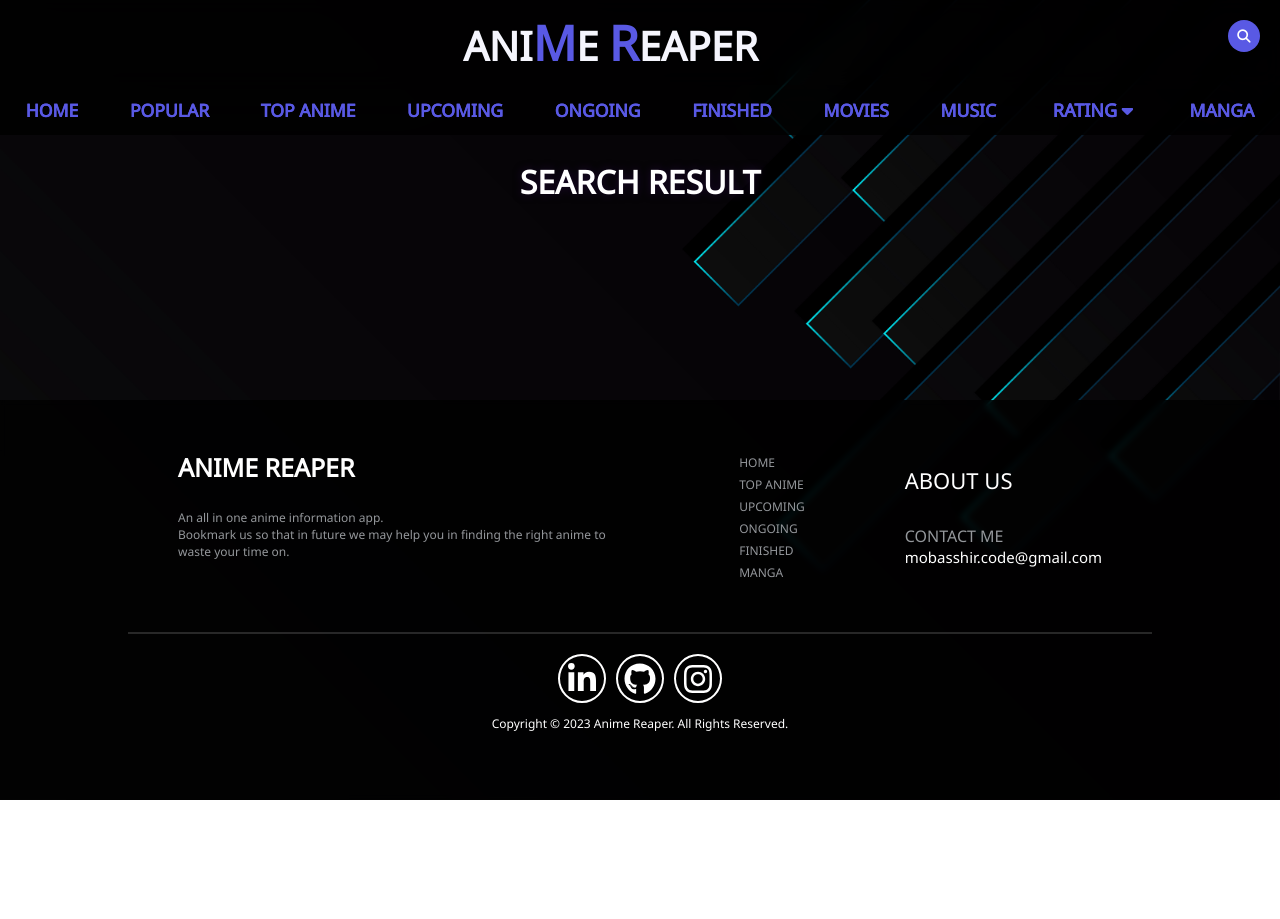
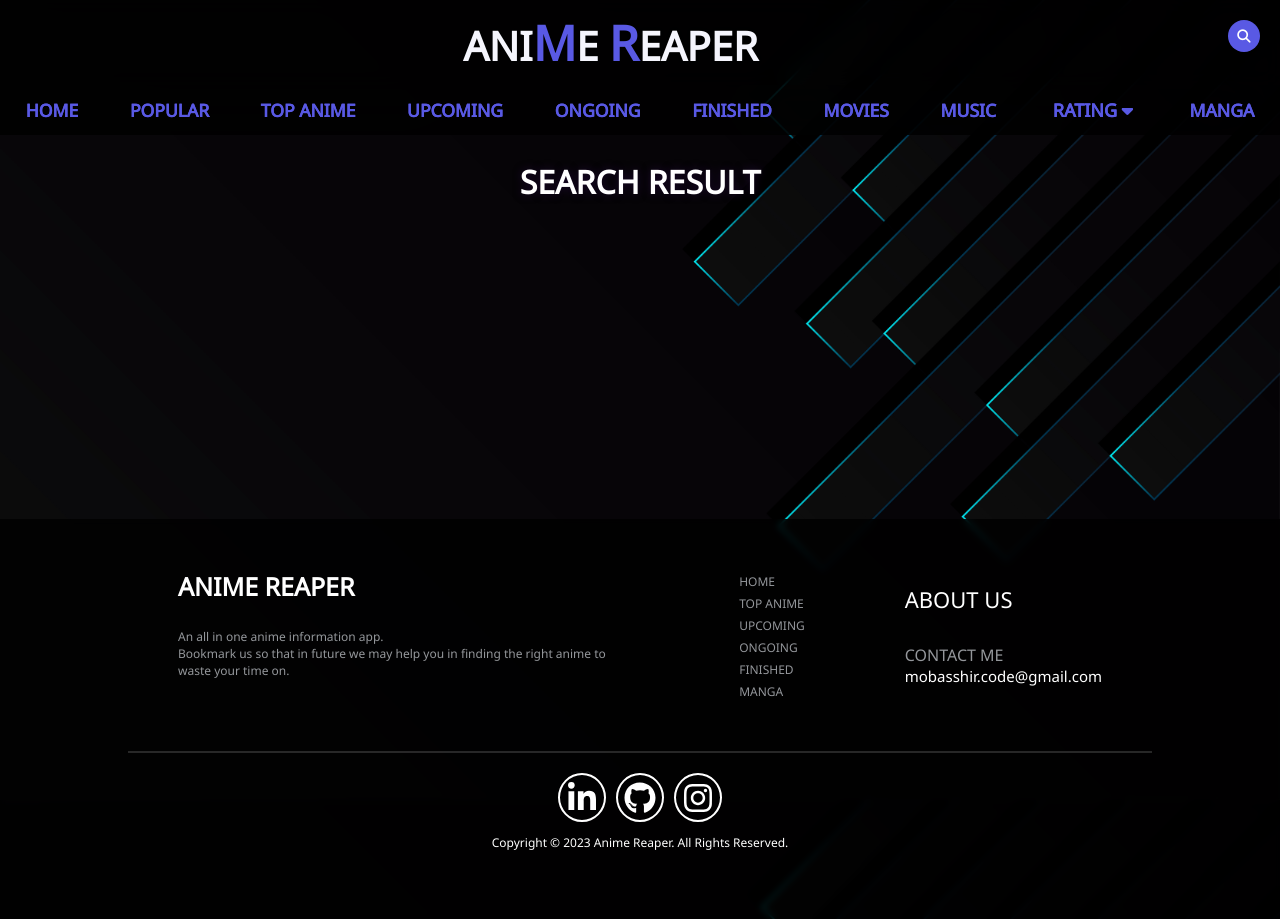
Before and after one commit to mobasshirCode/anime-reaper, a React (Create React App) app: page /search in a window 1280 px wide. Before the commit the page ends 800 px from the top, so only its background shows below. Built offline with nearby package versions, Linux system fonts and the light colour scheme.

Commit message:
Added scroll reveal

```diff
--- a/package.json
+++ b/package.json
@@ -16,6 +16,7 @@
     "react-scripts": "5.0.1",
     "react-slick": "^0.29.0",
     "sass": "^1.68.0",
+    "scrollreveal": "^4.0.9",
     "styled-components": "^6.0.8",
     "swiper": "^10.3.1",
     "web-vitals": "^2.1.4"
--- a/public/index.html
+++ b/public/index.html
@@ -17,11 +17,13 @@
     <link rel="stylesheet" href="https://cdnjs.cloudflare.com/ajax/libs/font-awesome/4.7.0/css/font-awesome.min.css">
     <link rel="stylesheet" type="text/css" charset="UTF-8" href="https://cdnjs.cloudflare.com/ajax/libs/slick-carousel/1.6.0/slick.min.css" />
 <link rel="stylesheet" type="text/css" href="https://cdnjs.cloudflare.com/ajax/libs/slick-carousel/1.6.0/slick-theme.min.css" />
+<!-- <script src="https://unpkg.com/scrollreveal"></script> -->
     <title>Anime Reaper</title>
   </head>
   <body>
     <noscript>You need to enable JavaScript to run this app.</noscript>
     <div id="root"></div>
+
     <script src="https://kit.fontawesome.com/03dda24aea.js" crossorigin="anonymous"></script>
   </body>
 </html>
--- a/src/components/Footer/Footer.js
+++ b/src/components/Footer/Footer.js
@@ -6,7 +6,7 @@ import { FaGithub, FaInstagram, FaLinkedinIn } from "react-icons/fa";
 export default function Footer() {
     return (
         <>
-            <div className="container">
+            <div className="fcontainer">
                 <div className="footer">
                     <div className="topc">
                         <div className="cont cont1">
--- a/src/components/Footer/Footer.scss
+++ b/src/components/Footer/Footer.scss
@@ -8,12 +8,12 @@ body {
     padding-bottom: 400px;
     box-sizing: inherit;
 }
-.container {
+.fcontainer {
 
     margin-top: auto;
     width: 100%;
     min-height: 400px;
-    position: absolute;
+    // position: absolute;
     bottom: 0;
     background-color: rgba(0, 0, 0, 0.795);
     backdrop-filter: blur(3px);
--- a/src/components/Home/Home.jsx
+++ b/src/components/Home/Home.jsx
@@ -1,6 +1,7 @@
 import React , {useState,useEffect} from 'react'
 import Slider from 'react-slick';
 import { Link } from 'react-router-dom';
+import ScrollReveal from 'scrollreveal';
 
 import './Home.scss'
 export default function Home() {
@@ -43,6 +44,18 @@ export default function Home() {
           window.removeEventListener('resize', handleResize);
         };
       }, []);
+      ScrollReveal({
+        reset: true,
+        distance: '500px',
+        duration: 2500,
+        delay: 400
+      });
+      ScrollReveal().reveal('.slider', {delay: 300 , origin:'bottom'});
+      ScrollReveal().reveal('.slider1', {delay: 500 , origin:'left'});
+      ScrollReveal().reveal('.slider2', {delay: 300 , origin:'left'});
+      ScrollReveal().reveal('.panel', {delay: 500 , origin:'right'});
+      ScrollReveal().reveal('.slider3', {delay: 300 , origin:'left'});
+
   return (
     <>
             <div className='slider'>
--- a/src/components/SearchPage/SearchPage.scss
+++ b/src/components/SearchPage/SearchPage.scss
@@ -13,6 +13,7 @@
       display: flex;
       flex-wrap: wrap;
       justify-content: space-around;
+      min-height: 32vh;
   }
   .btnc {
       display: flex;
```
Also changed, not shown: 1 other file (tests, documents, lock files or other folders).
